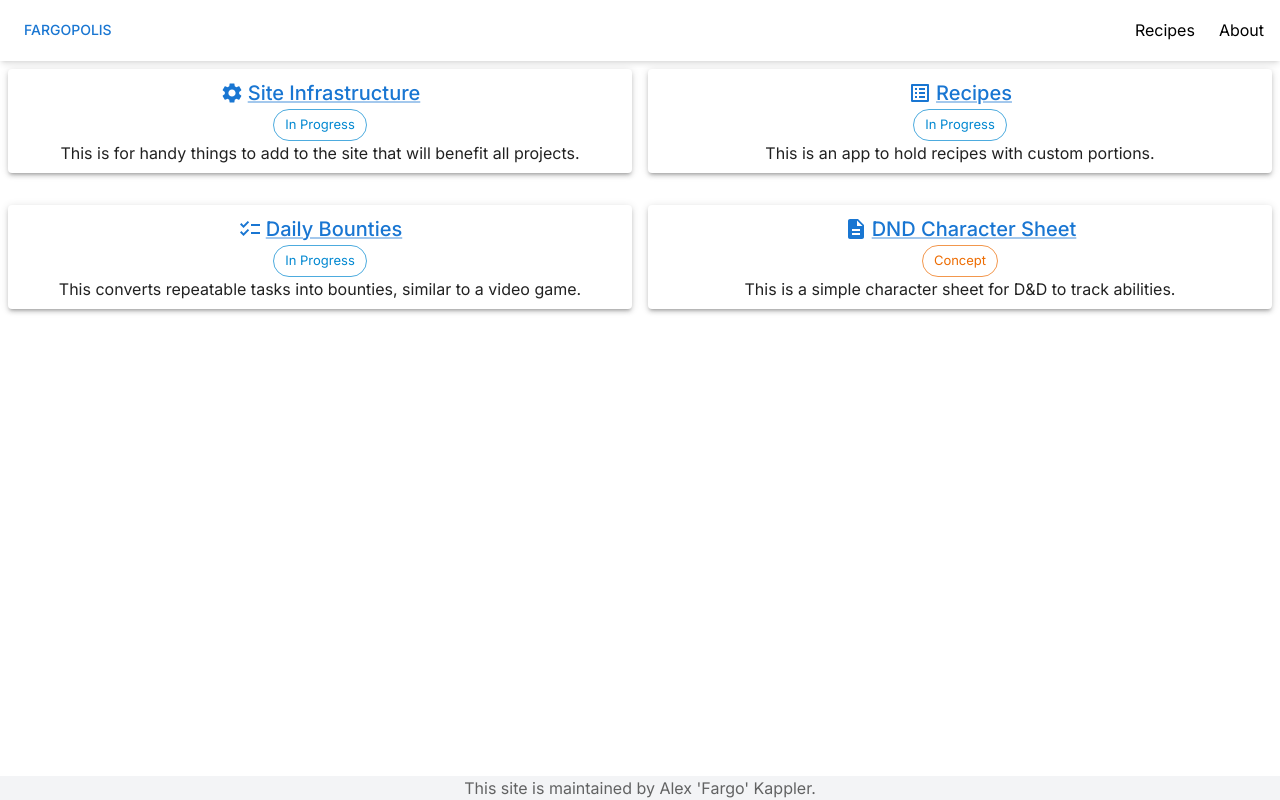
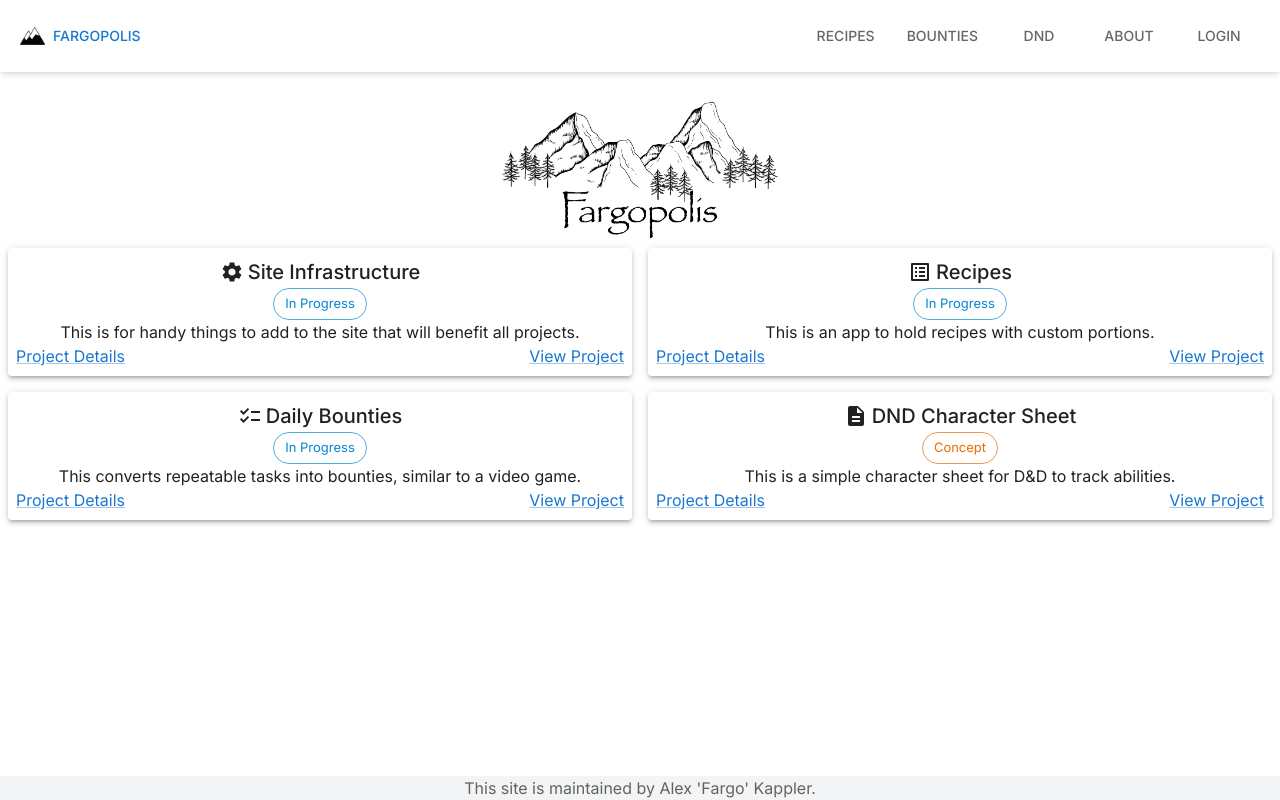
Before and after one commit to agkappler/Recipes, a Next.js app in the folder recipe-site/: page / in a window 1280 px wide. Built offline with nearby package versions, Linux system fonts and the light colour scheme.

Commit message:
Small UI updates

```diff
--- a/recipe-site/app/_components/home/ProjectCards.tsx
+++ b/recipe-site/app/_components/home/ProjectCards.tsx
@@ -1,18 +1,22 @@
 'use client';
 
 import { PROJECTS } from "@/app/_constants/Projects";
-import { Grid, Link, Paper, Typography } from "@mui/material";
+import { Box, Grid, Link, Paper, Typography } from "@mui/material";
 import { StatusChip } from "../ui/StatusChip";
 import { ProjectHeader } from "./ProjectHeader";
 
 export const ProjectCards = () => {
     return (
-        <Grid container spacing={2} className="mx-2">
-            {PROJECTS.map((project, index) => (<Grid key={index} size={6} className="flex flex-col items-center">
-                <Paper key={index} elevation={3} className="flex flex-col items-center justify-center w-full m-2 p-2">
-                    <Link href={`/projects/${index}`}><ProjectHeader project={project} /></Link>
+        <Grid container spacing={2} className="mx-2 mt-2">
+            {PROJECTS.map((project, index) => (<Grid key={index} size={6} gap={2} className="flex flex-col items-center">
+                <Paper key={index} elevation={3} className="flex flex-col items-center justify-center w-full p-2">
+                    <ProjectHeader project={project} />
                     <StatusChip label={project.status} />
                     <Typography variant="body1" textAlign="center">{project.description}</Typography>
+                    <Box className="flex flex-row justify-between w-full">
+                        <Link href={`/projects/${index}`}>Project Details</Link>
+                        <Link href={project.url}>View Project</Link>
+                    </Box>
                 </Paper>
             </Grid>))}
         </Grid>
--- a/recipe-site/app/_components/navigation/Navbar.tsx
+++ b/recipe-site/app/_components/navigation/Navbar.tsx
@@ -1,24 +1,35 @@
 'use client'
 
-import { Box, Button } from '@mui/material';
-import { useRouter } from 'next/navigation';
+import { Box, Button, Tab, Tabs } from '@mui/material';
+import { usePathname, useRouter } from 'next/navigation';
 import React from 'react';
+import Image from 'next/image';
 
 export const Navbar: React.FC = () => {
     const router = useRouter();
+    const pathname = usePathname(); // Get the current URL path
+
+    // Determine the active tab based on the current pathname
+    const getTabValue = () => {
+        if (pathname.startsWith('/recipes')) return 0;
+        if (pathname.startsWith('/bounties')) return 1;
+        if (pathname.startsWith('/dnd')) return 2;
+        if (pathname.startsWith('/about')) return 3;
+        if (pathname.startsWith('/login')) return 4;
+        return false; // No tab selected for other routes
+    };
 
     return (
         <nav className="bg-white shadow-md">
             <Box className="max-w-7xl mx-auto px-4 py-3 flex justify-between items-center">
-                <Button variant='text' onClick={() => router.push('/')}>Fargopolis</Button>
-                <ul className="flex space-x-6">
-                    <li>
-                        <a href="/recipes">Recipes</a>
-                    </li>
-                    <li>
-                        <a href="/about">About</a>
-                    </li>
-                </ul>
+                <Button variant='text' onClick={() => router.push('/')} startIcon={<Image src="/mtn.png" alt="Mountain" width={25} height={25} />}>Fargopolis</Button>
+                <Tabs value={getTabValue()}>
+                    <Tab label="Recipes" onClick={() => router.push('/recipes')} />
+                    <Tab label="Bounties" onClick={() => router.push('/bounties')} />
+                    <Tab label="DnD" onClick={() => router.push('/dnd')} />
+                    <Tab label="About" onClick={() => router.push('/about')} />
+                    <Tab label="Login" onClick={() => router.push('/login')} />
+                </Tabs>
             </Box>
         </nav>
     );
--- /dev/null
+++ b/recipe-site/app/_components/ui/UnderConstructionChip.tsx
@@ -0,0 +1,18 @@
+import React from "react";
+import { Alert, Chip } from "@mui/material";
+import ConstructionIcon from "@mui/icons-material/Construction";
+
+export const UnderConstructionChip: React.FC = () => {
+    return (<>
+        <Alert
+            severity="warning"
+            icon={<ConstructionIcon />}
+            title="Under Construction"
+            color="warning"
+            variant="standard"
+            sx={{ fontWeight: "bold", margin: 2 }}
+        >
+            Under Construction
+        </Alert>
+    </>);
+};
--- a/recipe-site/app/about/page.tsx
+++ b/recipe-site/app/about/page.tsx
@@ -1,9 +1,20 @@
-import { Box, Typography } from "@mui/material";
+import { LinkedIn } from "@mui/icons-material";
+import { Box, IconButton, Typography } from "@mui/material";
 import Image from "next/image";
 
 export default function About() {
     return <Box className="flex flex-col justify-center align-items-center container mx-auto px-4 py-8">
         <Image src={`/Alex_Kappler_Picture.jpg`} alt={"Alex Kappler"} width="128" height="128" className="m-auto" />
         <Typography variant="h4" component="h1" textAlign="center">Alex Kappler</Typography>
+        <Box display="flex" justifyContent="center">
+            <IconButton
+                href="https://www.linkedin.com/in/alex-kappler-952749140/"
+                target="_blank"
+                rel="noopener noreferrer"
+                color="primary"
+            >
+                <LinkedIn />
+            </IconButton>
+        </Box>
     </Box>
 }
--- a/recipe-site/app/login/page.tsx
+++ b/recipe-site/app/login/page.tsx
@@ -1,5 +1,9 @@
 import { LoginForm } from "../_components/LoginForm";
+import { UnderConstructionChip } from "../_components/ui/UnderConstructionChip";
 
 export default function LoginPage() {
-    return <LoginForm />;
+    return <>
+        <UnderConstructionChip />
+        <LoginForm />
+    </>;
 }
--- a/recipe-site/app/page.tsx
+++ b/recipe-site/app/page.tsx
@@ -1,9 +1,16 @@
+import { Box } from "@mui/material";
 import { ProjectCards } from "./_components/home/ProjectCards";
+import Image from "next/image";
 
 export default function Home({
 }: {
     params: { id: string };
     searchParams: { [key: string]: string | string[] | undefined };
 }) {
-    return <ProjectCards />
+    return <>
+        <Box marginX="auto" marginTop={2} className="w-full">
+            <Image src="/logo.png" alt="Fargopolis Logo" width={300} height={150} className="m-auto" />
+        </Box>
+        <ProjectCards />
+    </>
 }
```
Also changed, not shown: recipe-site/public/logo.png, recipe-site/public/mtn.png (added).
